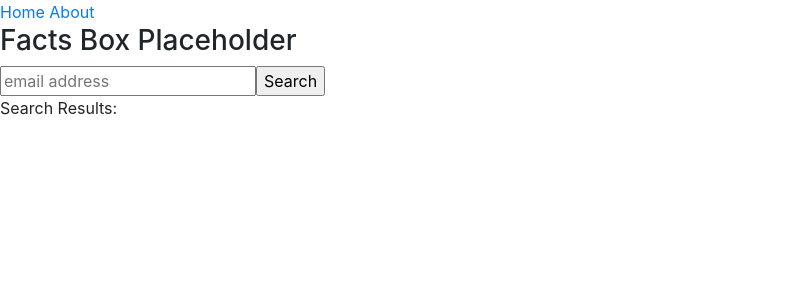
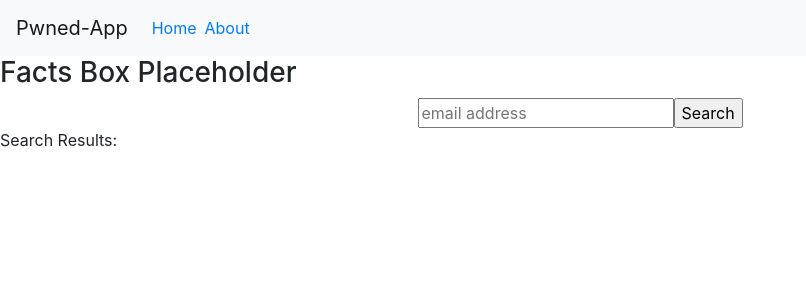
Before and after one commit to dcbentley/unnamed-pwned-app, a React (Create React App) app: page / in a window 1280 px wide. Shown: the top 300 px of the page, without its empty margins (0-806 px from the left). Built offline with nearby package versions, Linux system fonts and the light colour scheme; no server answers.

Commit message:
added styling and fixed image rendering

```diff
--- a/src/App.css
+++ b/src/App.css
@@ -1,16 +1,17 @@
-*{
+* {
     box-sizing: border-box;
 }
 
-.container {
+.container-text {
     display: flex;
-    flex-direction: row;
-}
-.container h4 {
-    font-weight: bold;
+    flex-direction: column;
 }
 
-.logos img {
-    display: inline-block;
-    width: 100px;
+.searchImg > img {
+    width: 50%;
+    margin-left: 1em;
 }
+
+.nav-item {
+    margin-left: .5em;
+}
--- a/src/App.js
+++ b/src/App.js
@@ -38,8 +38,8 @@
 	};
 
 	createMarkup = (html) => {
-  return {__html: html};
-}
+		return { __html: html };
+	};
 
 	render() {
 		this.state.domains.forEach((items) => console.log(items));
@@ -50,32 +50,29 @@
 			);
 			console.log(filteredCompromisedDomains);
 			return (
-				<div className='searchContainer' key={items.Name}>
-					{/* <Link to={`/domains/${items.Name}`}>{items.Name}</Link>
-					 */}
-					<div className='logos'>
+				<div class='row' key={items.Name}>
+					<div class='col-6 col-md-4 searchImg'>
 						<img
 							src={filteredCompromisedDomains.LogoPath}
 							alt={filteredCompromisedDomains.Name}
 						/>
 					</div>
-					<div>
+
+					<div class='col-12 col-md-8'>
+						<div className='container-text'>
 							<h4>Name:</h4>
 							{filteredCompromisedDomains.Name}
-					</div>
-					<div>
 							<h4>Date:</h4>
 							{filteredCompromisedDomains.BreachDate}
-					</div>
-					<div>
 							<h4>Description:</h4>
-						<p dangerouslySetInnerHTML={this.createMarkup(filteredCompromisedDomains.Description)} />
-
-
-					</div>
-					<div>
+							<p
+								dangerouslySetInnerHTML={this.createMarkup(
+									filteredCompromisedDomains.Description
+								)}
+							/>
 							<h4>Compromised Data:</h4>
 							{filteredCompromisedDomains.DataClasses.join(', ')}
+						</div>
 					</div>
 				</div>
 			);
@@ -89,9 +86,11 @@
 					<SearchBox setCompromisedAccounts={this.setCompromisedAccounts} />
 					<div>Search Results: {compromisedDomains}</div>
 				</Route>
-        <Route path='/about' component={About}/>
-        <Route path='*' render={() => {
-          return <Redirect to='/' />
+				<Route path='/about' component={About} />
+				<Route
+					path='*'
+					render={() => {
+						return <Redirect to='/' />;
 					}}
 				/>
 			</div>
--- a/src/Navigation/Navigation.js
+++ b/src/Navigation/Navigation.js
@@ -1,23 +1,42 @@
-import React, { Component } from 'react'
+import React, { Component } from 'react';
 import { Link } from 'react-router-dom';
 
-
-
 class Navigation extends Component {
-    render() {
-        return (
-            <div>
-                <header>
-                    <nav>
-                    <Link to='/'>Home </Link>
-                    <Link to='/about'> About </Link>
-
-                    </nav>
-
-                </header>
-            </div>
-        )
-    }
+	render() {
+		return (
+			<nav class='navbar navbar-expand-lg navbar-light bg-light'>
+				<a class='navbar-brand' href='/'>
+					Pwned-App
+				</a>
+				<button
+					class='navbar-toggler'
+					type='button'
+					data-toggle='collapse'
+					data-target='#navbarNav'
+					aria-controls='navbarNav'
+					aria-expanded='false'
+					aria-label='Toggle navigation'>
+					<span class='navbar-toggler-icon'></span>
+				</button>
+				<div class='collapse navbar-collapse' id='navbarNav'>
+					<ul class='navbar-nav'>
+						<li class='nav-item active'>
+							<Link classLink='nav-link' to='/'>
+								Home
+                                <span class='sr-only'>(current)</span>{' '}
+							</Link>
+						</li>
+						<li class='nav-item'>
+							<Link classList='nav-link' to='/about'>
+								{' '}
+								About{' '}
+							</Link>
+						</li>
+					</ul>
+				</div>
+			</nav>
+		);
+	}
 }
 
 export default Navigation;
--- a/src/SearchBox.js
+++ b/src/SearchBox.js
@@ -38,7 +38,10 @@
 	render() {
 		console.log(this.state.email);
 		return (
-			<div>
+			<div class='container'>
+				<div class='row'>
+					<div class='col'></div>
+					<div class='col-5'>
 						<form onSubmit={this.handleSubmit}>
 							<input
 								placeholder='email address'
@@ -49,6 +52,9 @@
 							<input type='submit' value='Search' />
 						</form>
 					</div>
+					<div class='col'></div>
+				</div>
+			</div>
 		);
 	}
 }
```
Lines whose indentation alone changed are shown as unchanged.
